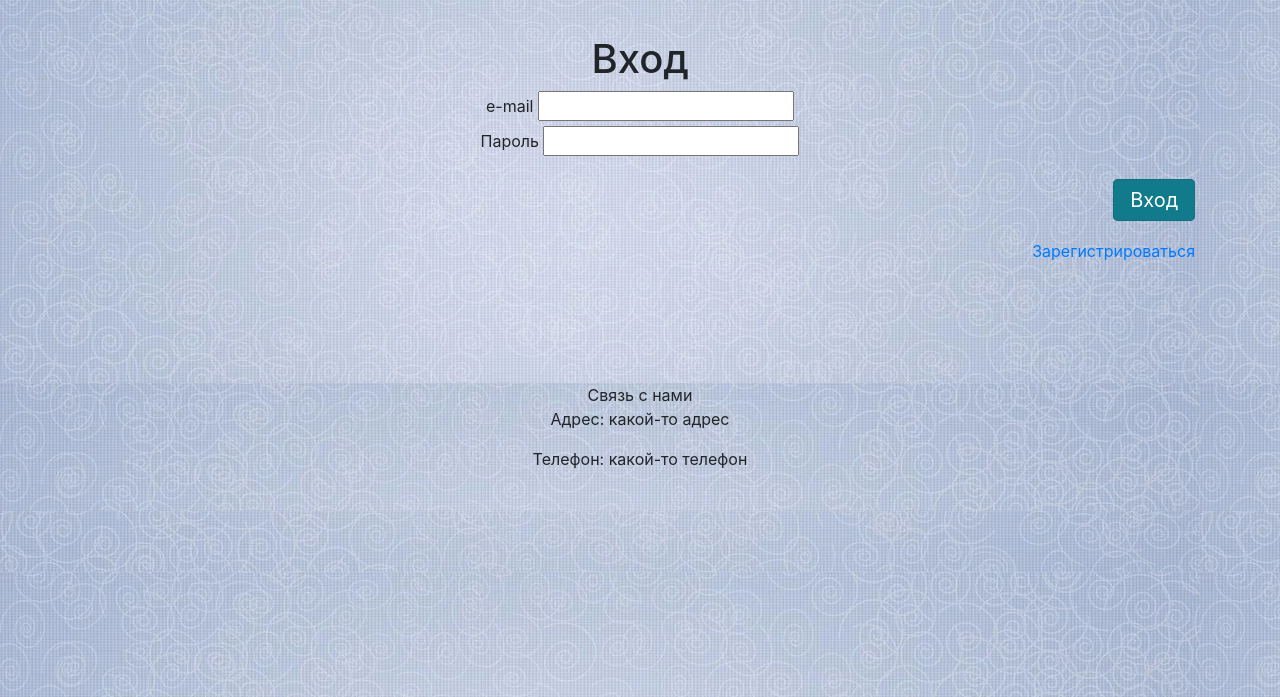
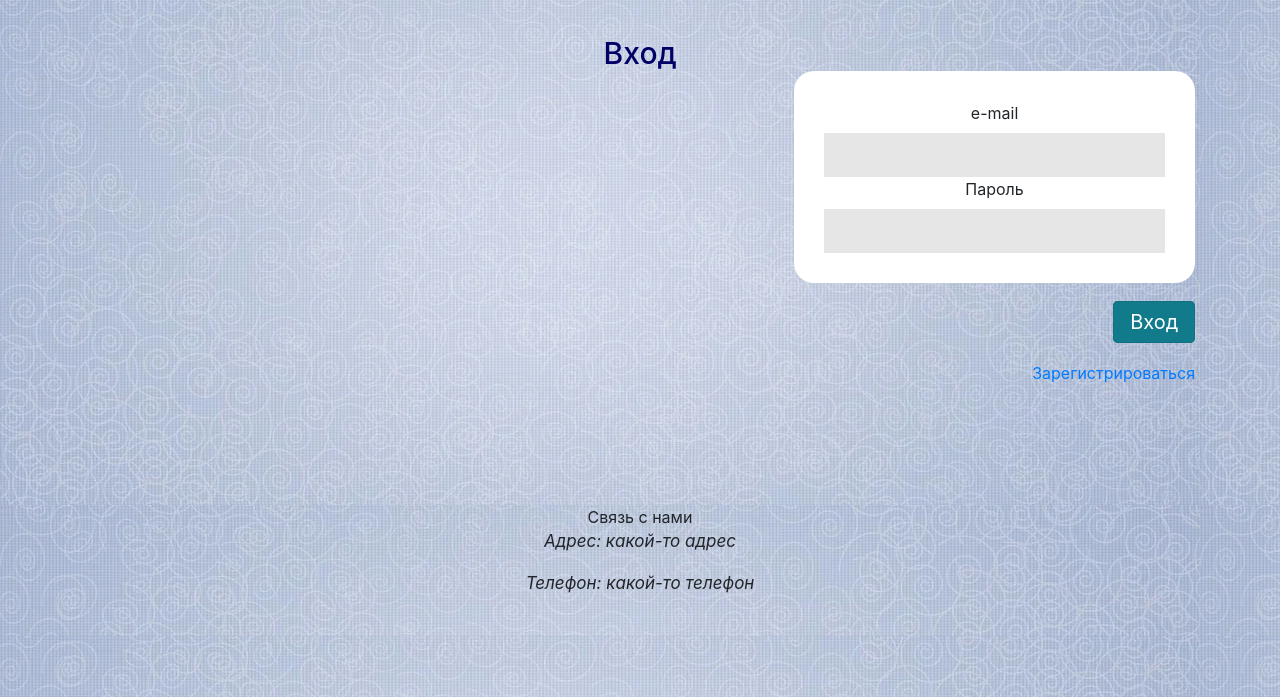
Before and after one commit to drobotenko-kristina/kristina.github.io, a plain HTML site: page vhod.html in a window 1280 px wide. Shown: the part 103-800 px from the top of the page. Drawn offline with nearby package versions, Linux system fonts and the light colour scheme.

Commit message:
Add files via upload

```diff
--- a/style.css
+++ b/style.css
@@ -8,5 +8,58 @@ b{
 }
 .carousel-item img {
     height: 500px;
+}
+p{
+    font-style: italic;
+    font-size: 17px;
+}
+h1{
+	text-align: center;
+	color: #000066;
+	font-size: 30px;
+	margin: 0;
+}
+
+
+.form-wrap.profile {
+  width: 240px;
+  text-align: center;
+  padding: 30px;
 
 }
+form {
+  background: white;
+  float: right;
+  width: auto;/*ширина полей*/
+  padding: 30px; /*отступ от края рамки внутри*/
+  border-radius:20px ; /*закругление рамки*/
+}
+.form-wrap:after, form div:after {
+  content: "";
+  display: table;
+  clear: both;
+
+}
+
+
+label,{
+  display: block;
+  font-size: 14px;
+  margin-bottom: 8px;
+}
+input[type="text"] {
+  border-width: 0;
+  outline: none;
+  margin: 0;
+  width: 100%;
+  padding: 10px 15px;
+  background: #e6e6e6;
+}
+input[type="password"] {
+  border-width: 0;
+  outline: none;
+  margin: 0;
+  width: 100%;
+  padding: 10px 15px;
+  background: #e6e6e6;
+}
```
